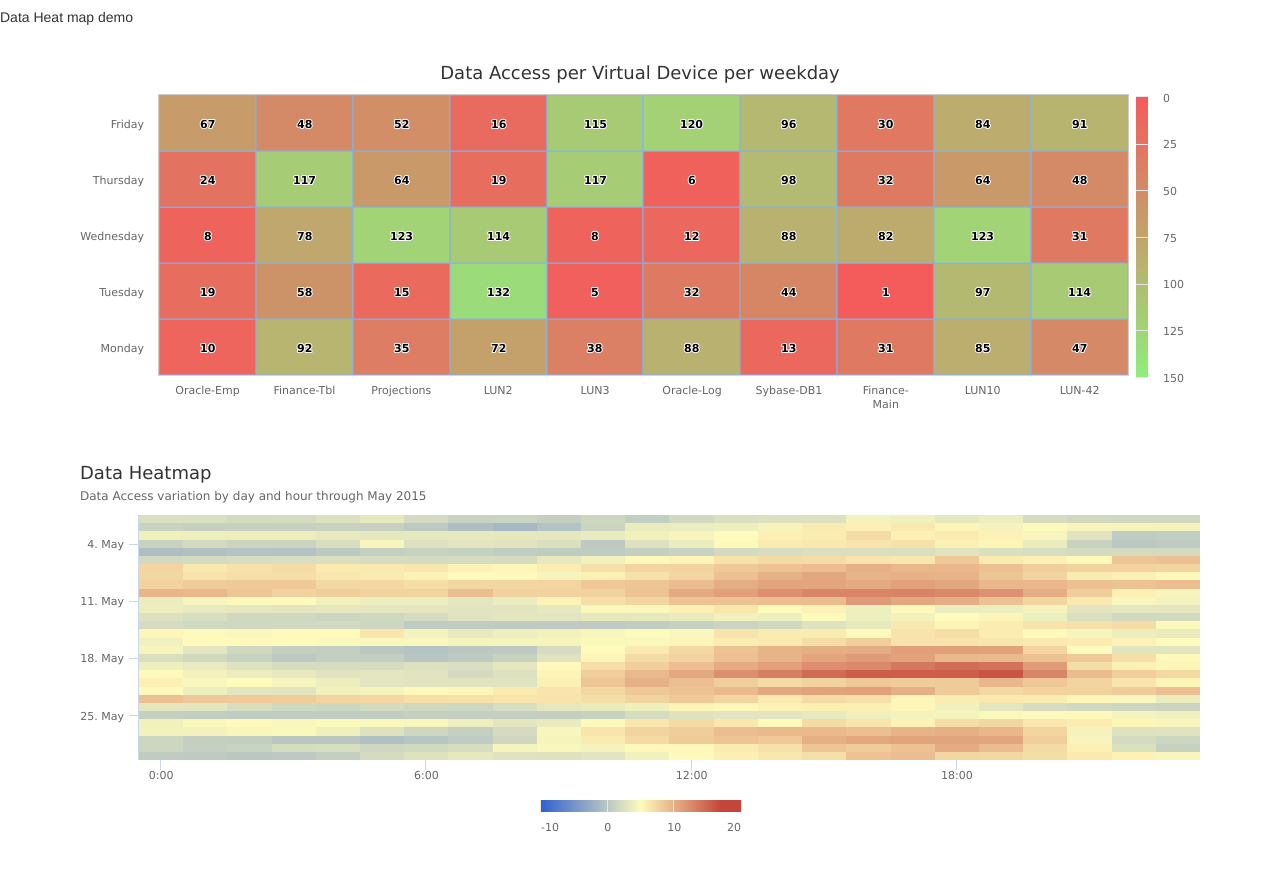
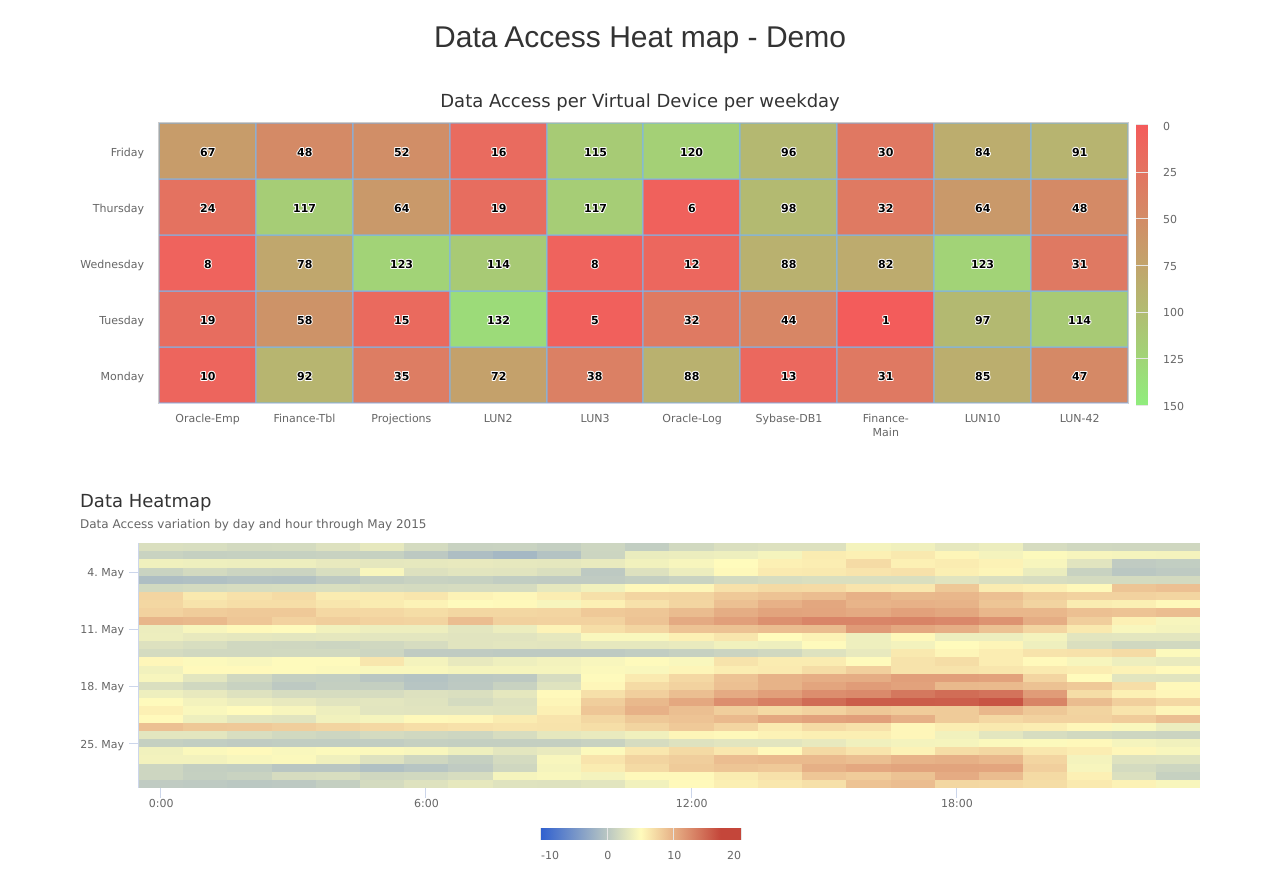
Before and after one commit to koolshams/koolshams.github.com, a plain HTML site: page chart-demo/index.html in a window 1280 px wide. Before the commit the page ends 855 px from the top, so only its background shows below. Drawn offline with nearby package versions, Linux system fonts and the light colour scheme.

Commit message:
Update index.html

```diff
--- a/chart-demo/index.html
+++ b/chart-demo/index.html
@@ -14,7 +14,9 @@
 </head>
 
 <body>
-  <h5>Data Heat map demo</h5>
+  <center>
+  <h2>Data Access Heat map - Demo</h5>
+  </center>
   <div class="container">
   <br>
    <div class="row">
```
